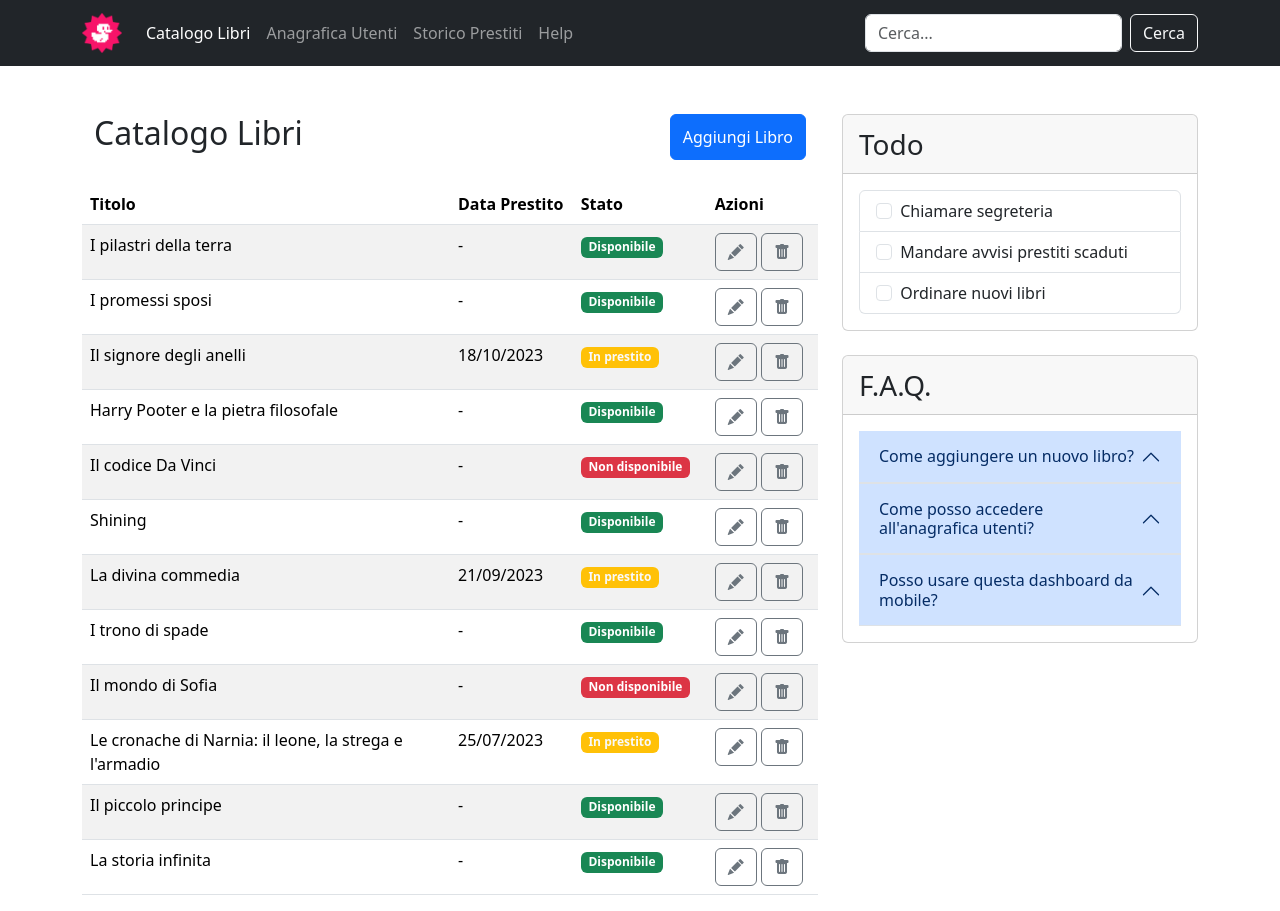
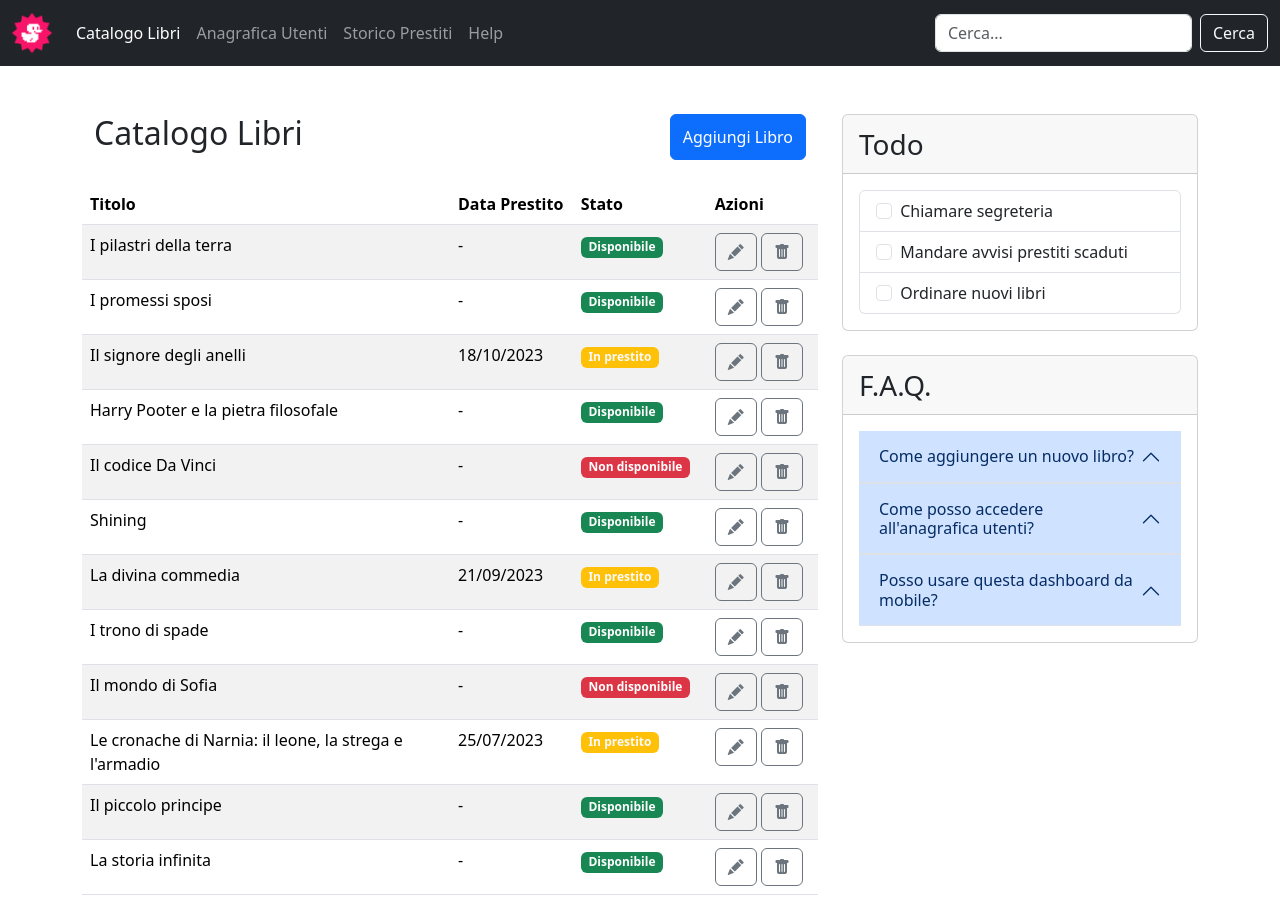
Before and after one commit to leonardopalluzzi/html-css-bootstrap-dashboard, a plain HTML site: page index.html in a window 1280 px wide. Drawn offline with nearby package versions, Linux system fonts and the light colour scheme.

Commit message:
fix nav max-width

```diff
--- a/index.html
+++ b/index.html
@@ -14,7 +14,7 @@
 
     <header>
         <nav class="navbar navbar-expand-lg navbar-dark bg-dark">
-            <div class="container">
+            <div class="container mw-100">
                 <a class="navbar-brand" href="#"><img class="img-fluid" src="./img/duck.png" alt="logo" width="40"
                         height="40"></a>
                 <button class="navbar-toggler d-lg-none" type="button" data-bs-toggle="collapse"
```
